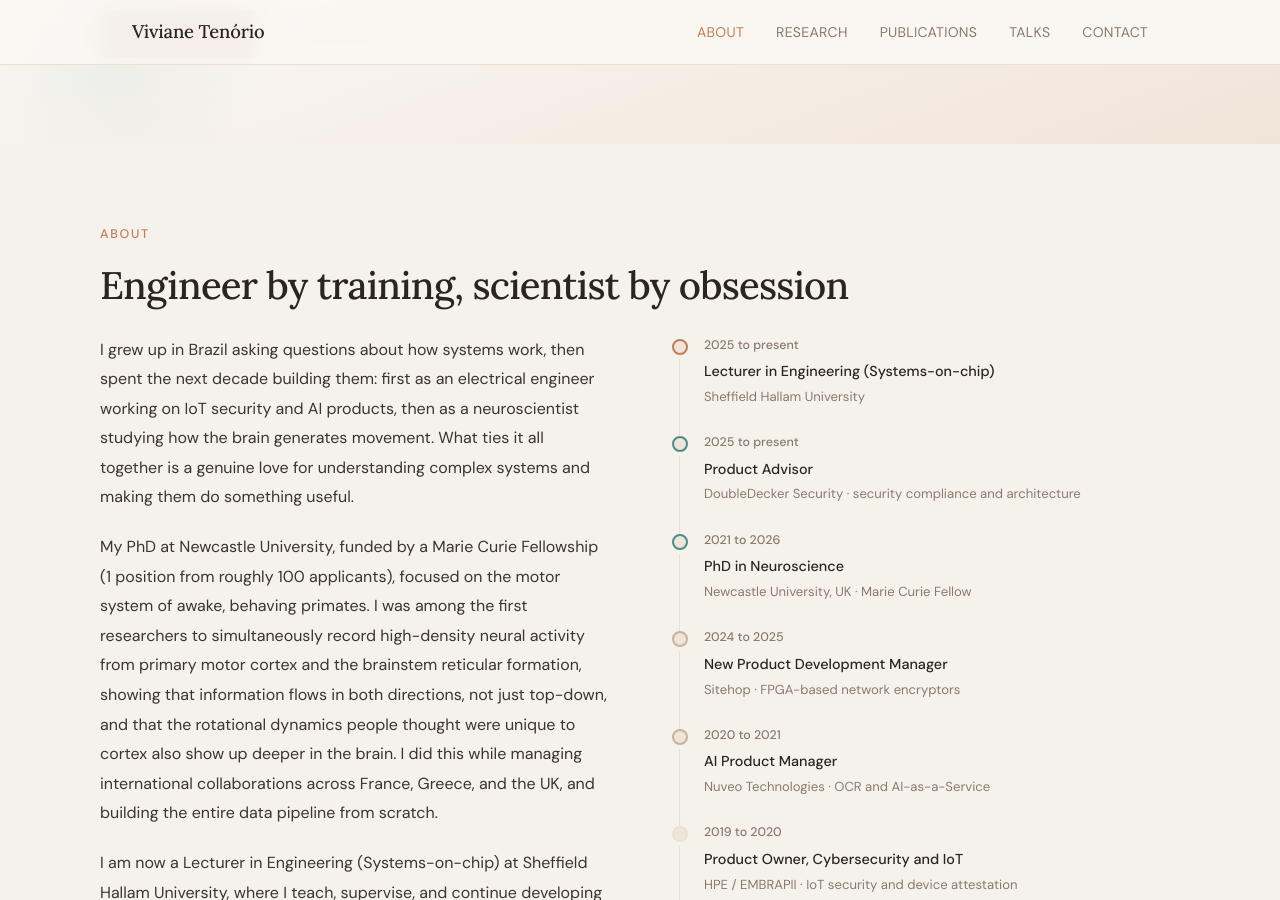
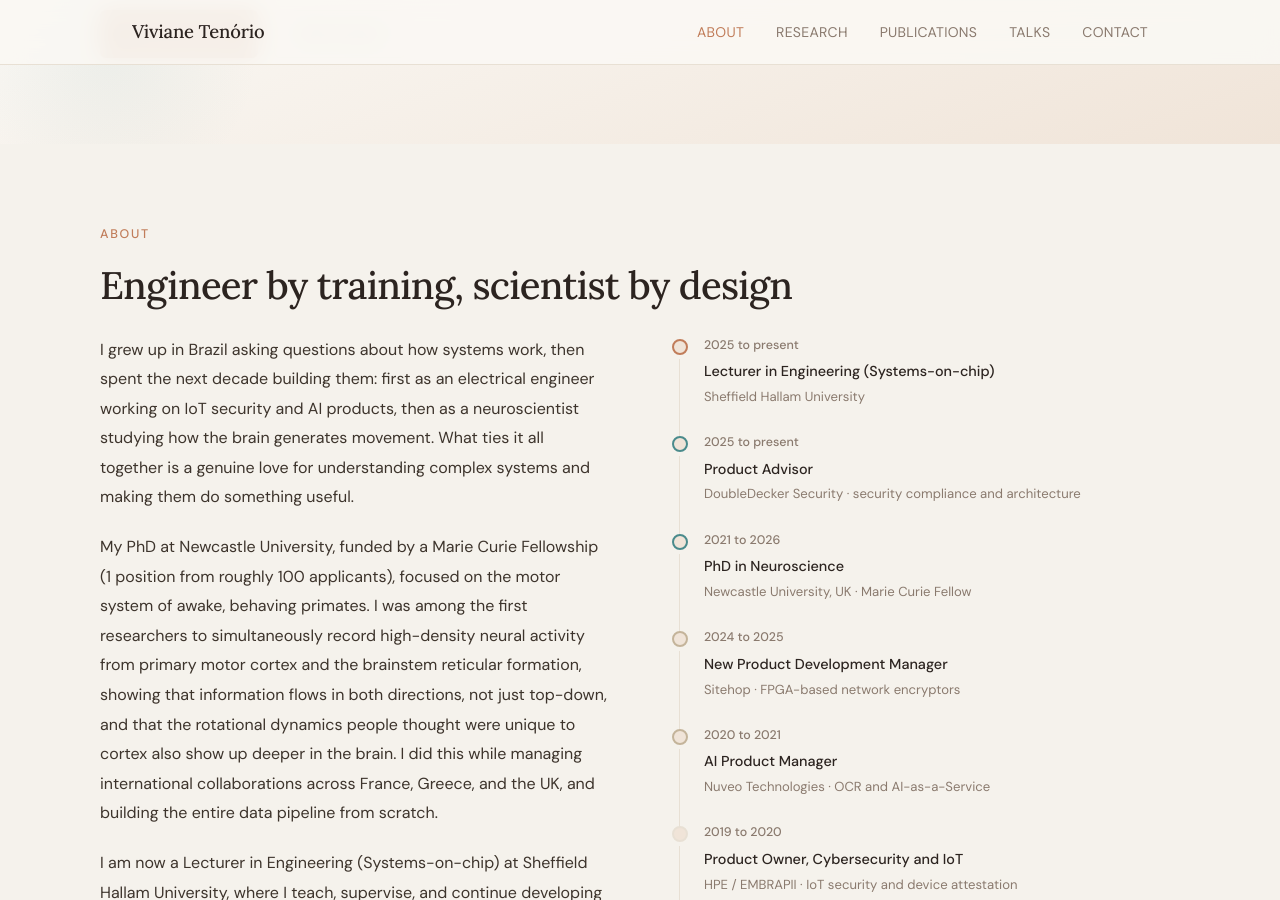
Before and after one commit to vtenorio-shu/vtenorio-shu.github.io, a Jekyll site: the page built from index.html, in a window 1280 px wide and 900 px high, scrolled down 749 px. Built offline with Jekyll 4.4.1, drawn with Linux system fonts in a browser that asks for light colours.

Commit message:
Update index.html

```diff
--- a/index.html
+++ b/index.html
@@ -66,7 +66,7 @@ title: Home
 <section id="about">
   <div class="section-inner">
     <div class="section-label">About</div>
-    <h2 class="section-title">Engineer by training, scientist by obsession</h2>
+    <h2 class="section-title">Engineer by training, scientist by design</h2>
     <div class="about-grid">
       <div class="about-text fade-up">
         <p>
```
